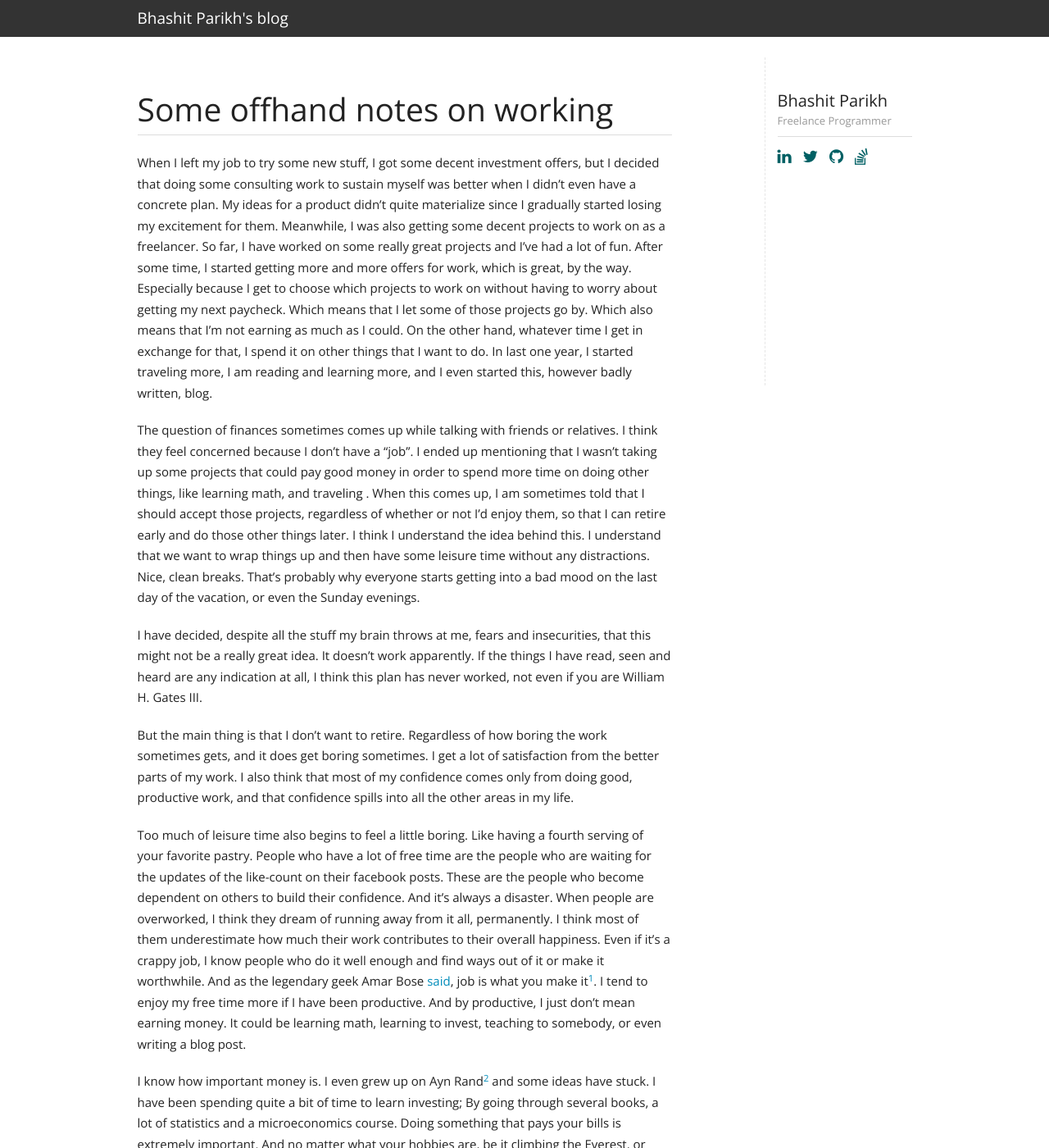
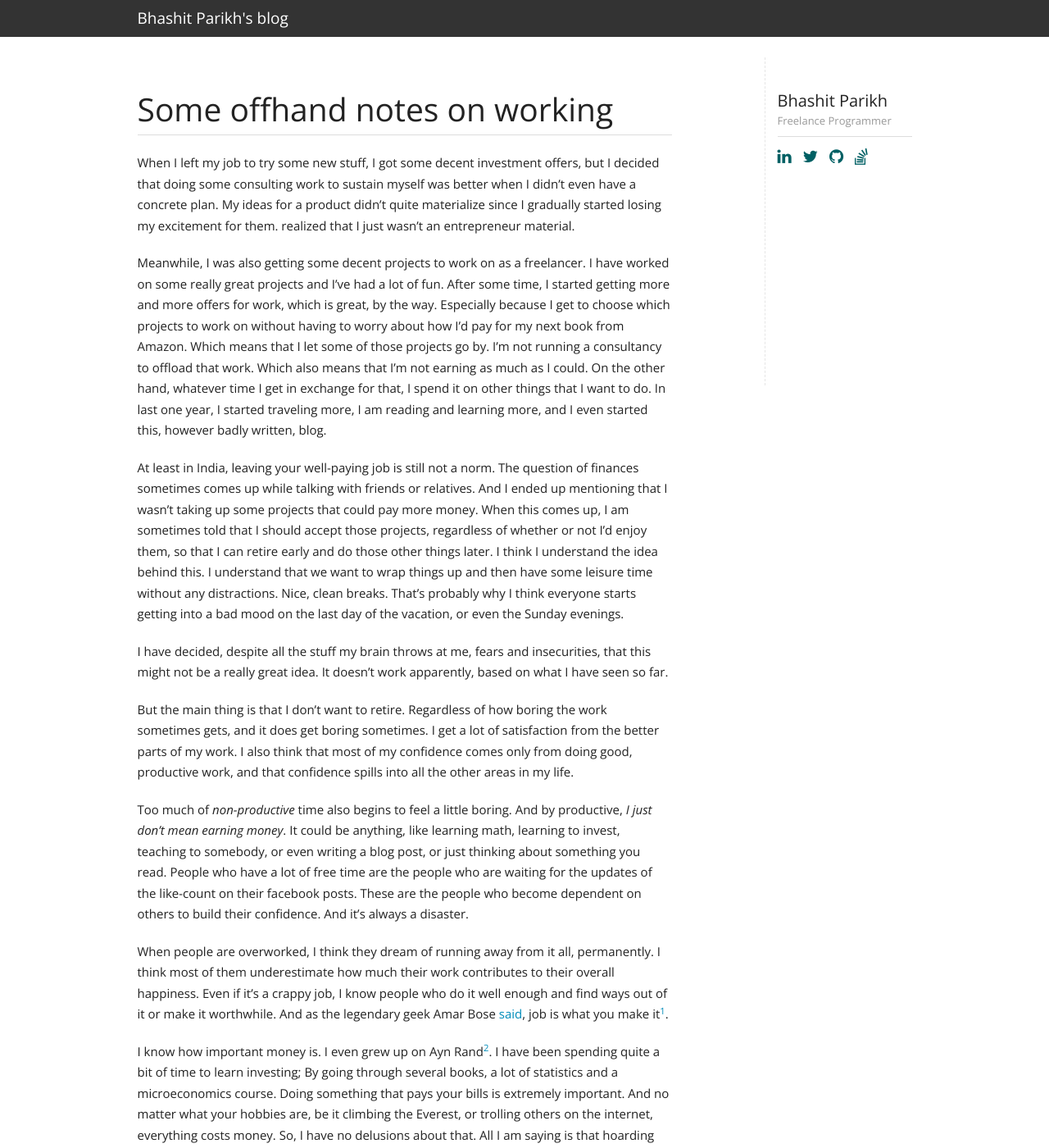
Before and after one commit to Bhashit/bhashit.github.io, a Jekyll site: the page built from _posts/2015-05-14-on-work.markdown, in a window 1280 px wide and 1400 px high. Shown: the whole window at 82% size. Built offline with Jekyll 4.4.1, drawn with Linux system fonts in a browser that asks for light colours; comment, search, counter and statistics services are not loaded; some of the changed text lies outside the part shown.

Commit message:
small change

```diff
--- a/_posts/2015-05-14-on-work.markdown
+++ b/_posts/2015-05-14-on-work.markdown
@@ -9,36 +9,37 @@ When I left my job to try some new stuff, I got some decent investment
 offers, but I decided that doing some consulting work to sustain
 myself was better when I didn't even have a concrete plan. My ideas
 for a product didn't quite materialize since I gradually started
-losing my excitement for them. Meanwhile, I was also getting some
-decent projects to work on as a freelancer. So far, I have worked on
-some really great projects and I've had a lot of fun. After some time, I
-started getting more and more offers for work, which is great, by the
-way. Especially because I get to choose which projects to work on
-without having to worry about getting my next paycheck. Which means that I
-let some of those projects go by. Which also means that I'm not
-earning as much as I could. On the other hand, whatever time I get in
-exchange for that, I spend it on other things that I want to
-do. In last one year, I started traveling more, I am reading and
-learning more, and I even started this, however badly written, blog.
+losing my excitement for them.  realized that I just wasn't an
+entrepreneur material.
 
-The question of finances sometimes comes up while talking with
-friends or relatives. I think they feel concerned because I don't have
-a "job". I ended up mentioning that I wasn't taking up some projects
-that could pay good money in order to spend more time on doing other
-things, like learning math, and traveling . When this comes up,
-I am sometimes told that I should accept those projects,
-regardless of whether or not I'd enjoy them, so that I can retire
-early and do those other things later. I think I understand the
-idea behind this. I understand that we want to wrap things up and then
-have some leisure time without any distractions. Nice, clean
-breaks. That's probably why everyone starts getting into a bad mood on
-the last day of the vacation, or even the Sunday evenings.
+Meanwhile, I was also getting some decent projects to work on as a
+freelancer. I have worked on some really great projects and I've had a
+lot of fun. After some time, I started getting more and more offers
+for work, which is great, by the way. Especially because I get to
+choose which projects to work on without having to worry about how I'd
+pay for my next book from Amazon. Which means that I let some of those
+projects go by. I'm not running a consultancy to offload that
+work. Which also means that I'm not earning as much as I could. On the
+other hand, whatever time I get in exchange for that, I spend it on
+other things that I want to do. In last one year, I started traveling
+more, I am reading and learning more, and I even started this, however
+badly written, blog.
+
+At least in India, leaving your well-paying job is still not a
+norm. The question of finances sometimes comes up while talking with
+friends or relatives. And I ended up mentioning that I wasn't taking
+up some projects that could pay more money. When this comes up, I am
+sometimes told that I should accept those projects, regardless of
+whether or not I'd enjoy them, so that I can retire early and do those
+other things later. I think I understand the idea behind this. I
+understand that we want to wrap things up and then have some leisure
+time without any distractions. Nice, clean breaks. That's probably why
+I think everyone starts getting into a bad mood on the last day of the
+vacation, or even the Sunday evenings.
 
 I have decided, despite all the stuff my brain throws at me, fears and
 insecurities, that this might not be a really great idea. It doesn't
-work apparently. If the things I have read, seen and heard are any
-indication at all, I think this plan has never worked, not even if you
-are William H. Gates III.
+work apparently, based on what I have seen so far.
 
 But the main thing is that I don't want to retire. Regardless of how
 boring the work sometimes gets, and it does get boring sometimes. I
@@ -47,31 +48,31 @@ think that most of my confidence comes only from doing good,
 productive work, and that confidence spills into all the other areas
 in my life.
 
-Too much of leisure time also begins to feel a little boring. Like
-having a fourth serving of your favorite pastry. People who have a lot
-of free time are the people who are waiting for the updates of the
-like-count on their facebook posts. These are the people who become
-dependent on others to build their confidence. And it's always a
-disaster. When people are overworked, I think they dream of running
-away from it all, permanently. I think most of them underestimate how
-much their work contributes to their overall happiness. Even if it's a
-crappy job, I know people who do it well enough and find ways out of
-it or make it worthwhile. And as the legendary geek Amar Bose
-[said][amar-bose], job is what you make it[^1]. I tend to enjoy my
-free time more if I have been productive. And by productive, I just
-don't mean earning money. It could be learning math, learning to
-invest, teaching to somebody, or even writing a blog post.
+Too much of *non-productive* time also begins to feel a little
+boring. And by productive, *I just don't mean earning money*. It could
+be anything, like learning math, learning to invest, teaching to
+somebody, or even writing a blog post, or just thinking about
+something you read. People who have a lot of free time are the people
+who are waiting for the updates of the like-count on their facebook
+posts. These are the people who become dependent on others to build
+their confidence. And it's always a disaster.
 
-I know how important money is. I even grew up on Ayn Rand[^2] and some
-ideas have stuck. I have been spending quite a bit of time to learn
-investing; By going through several books, a lot of statistics and a
-microeconomics course. Doing something that pays your bills is
-extremely important. And no matter what your hobbies are, be it
-climbing the Everest, or trolling others on the internet, everything
-costs money. So, I have no delusions about that. All I am saying is
-that hoarding money so that you can retire comfortably and sail into
-the sunset with your trophy wife, is a dream that generally fails to
-materialize.
+When people are overworked, I think they dream of running away from it
+all, permanently. I think most of them underestimate how much their
+work contributes to their overall happiness. Even if it's a crappy
+job, I know people who do it well enough and find ways out of it or
+make it worthwhile. And as the legendary geek Amar
+Bose [said][amar-bose], job is what you make it[^1].
+
+I know how important money is. I even grew up on Ayn Rand[^2]. I have
+been spending quite a bit of time to learn investing; By going through
+several books, a lot of statistics and a microeconomics course. Doing
+something that pays your bills is extremely important. And no matter
+what your hobbies are, be it climbing the Everest, or trolling others
+on the internet, everything costs money. So, I have no delusions about
+that. All I am saying is that hoarding money so that you can retire
+comfortably and sail into the sunset with your trophy wife, is a dream
+that generally fails to materialize.
 
 This is also **not** an argument against hard work. I think hard work
 is fun, and deeply satisfying. Most of the time, whenever I've had to
```
Also changed, not shown: other parts of _posts/2015-05-14-on-work.markdown (+2 -0 lines).
